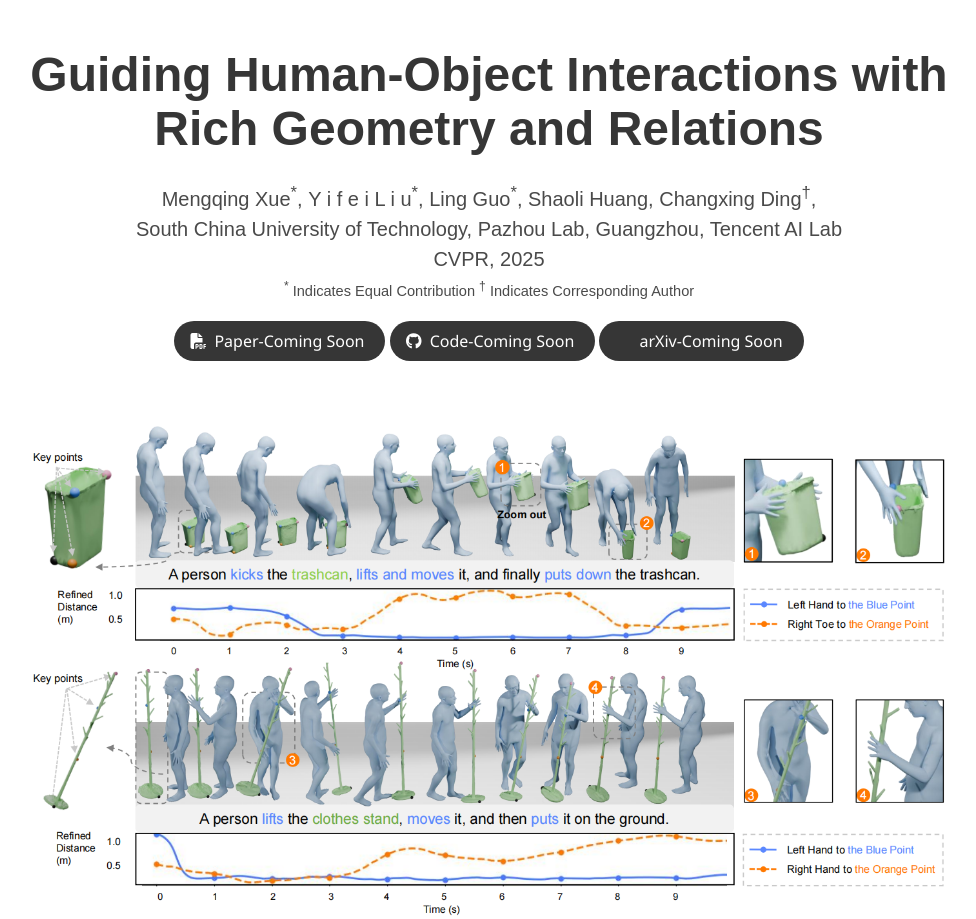
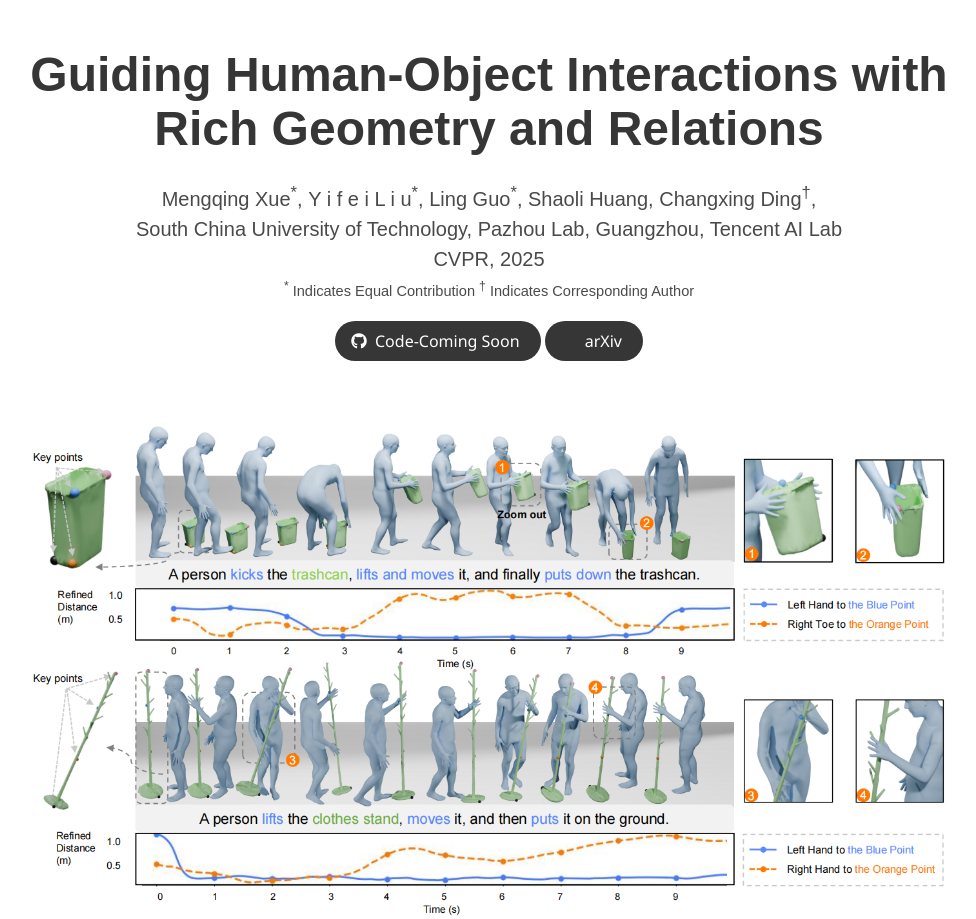
Before and after one commit to lalalfhdh/rog_page, a plain HTML site: page index.html in a window 1280 px wide. Shown: the top 919 px of the page, without its empty margins (151-1127 px from the left). Drawn offline with nearby package versions, Linux system fonts and the light colour scheme; some icons are missing; a web font is replaced by a local one.

Commit message:
Update index.html

```diff
--- a/index.html
+++ b/index.html
@@ -95,7 +95,7 @@
                   <div class="column has-text-centered">
                     <div class="publication-links">
                          <!-- Arxiv PDF link -->
-                      <span class="link-block">
+<!--                       <span class="link-block">
                         <a href="https://arxiv.org/pdf/<ARXIV PAPER ID>.pdf" target="_blank"
                         class="external-link button is-normal is-rounded is-dark">
                         <span class="icon">
@@ -103,7 +103,7 @@
                         </span>
                         <span>Paper-Coming Soon</span>
                       </a>
-                    </span>
+                    </span> -->
 
                   <!-- Supplementary PDF link
                   <span class="link-block">
@@ -130,12 +130,12 @@
 
                 <!-- ArXiv abstract Link -->
                 <span class="link-block">
-                  <a href="https://arxiv.org/abs/<ARXIV PAPER ID>" target="_blank"
+                  <a href="https://arxiv.org/abs/2503.20172" target="_blank"
                   class="external-link button is-normal is-rounded is-dark">
                   <span class="icon">
                     <i class="ai ai-arxiv"></i>
                   </span>
-                  <span>arXiv-Coming Soon</span>
+                  <span>arXiv</span>
                 </a>
               </span>
             </div>
```
